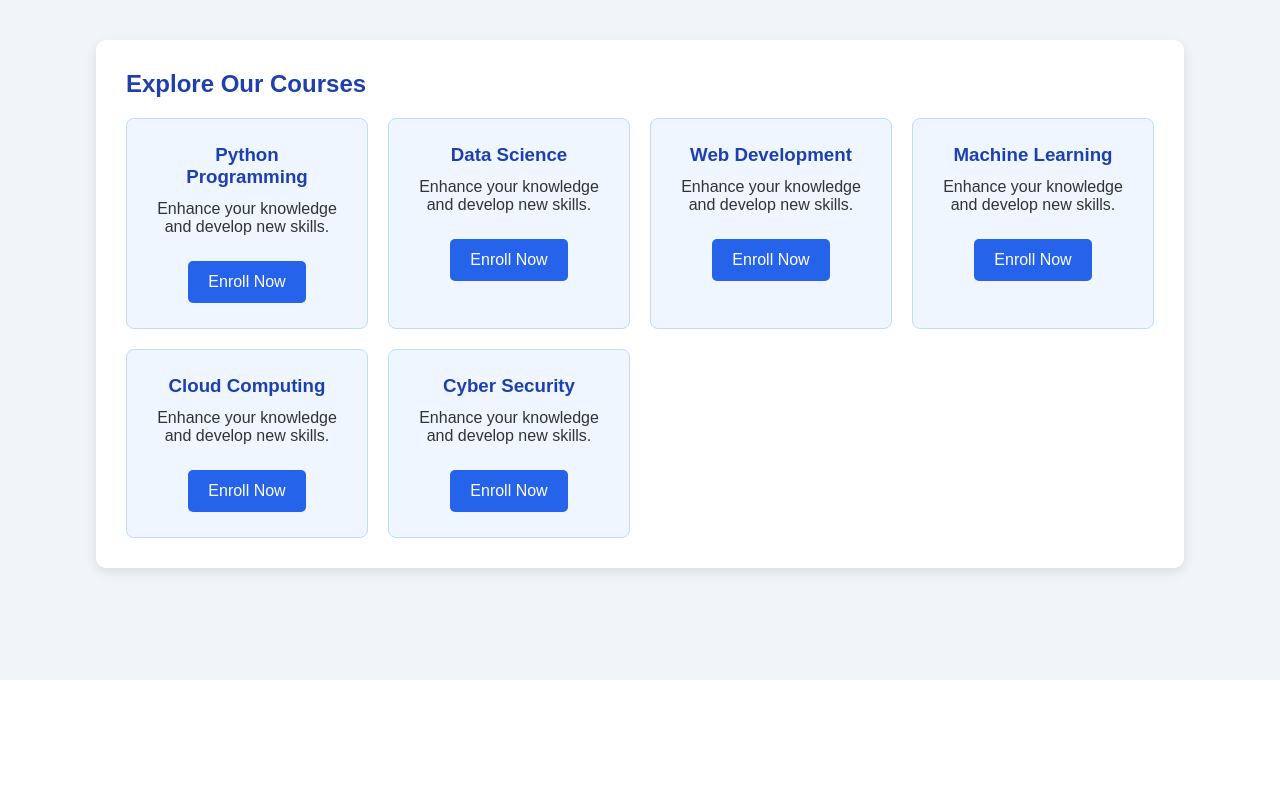
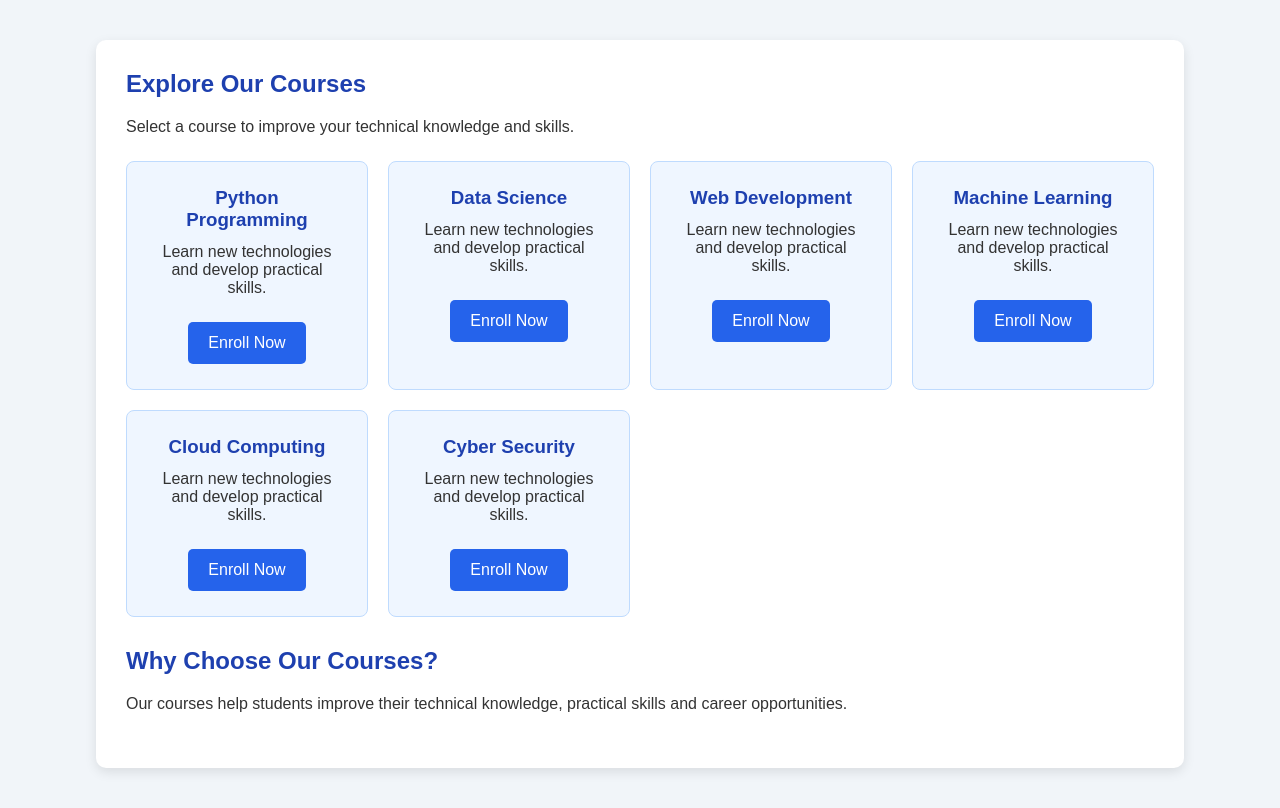
Before and after one commit to Divyesh-dev23/Online-Course-Registration, a Flask app: page /courses in a window 1280 px wide. Shown: the part 120-928 px from the top of the page. Before the commit the page ends 800 px from the top, so only its background shows below. Run offline with Flask 3, Linux system fonts and the light colour scheme.

Commit message:
Add course information section

```diff
--- a/templates/courses.html
+++ b/templates/courses.html
@@ -20,18 +20,25 @@
 
         <h2>Explore Our Courses</h2>
 
+        <p>Select a course to improve your technical knowledge and skills.</p>
+
         <div class="course-list">
 
             {% for course in courses %}
             <div class="course-card">
                 <h3>{{ course }}</h3>
-                <p>Enhance your knowledge and develop new skills.</p>
+                <p>Learn new technologies and develop practical skills.</p>
                 <a href="/register" class="btn">Enroll Now</a>
             </div>
             {% endfor %}
 
         </div>
 
+        <h2 style="margin-top: 30px;">Why Choose Our Courses?</h2>
+
+        <p>Our courses help students improve their technical knowledge,
+        practical skills and career opportunities.</p>
+
     </div>
 
 </body>
```
